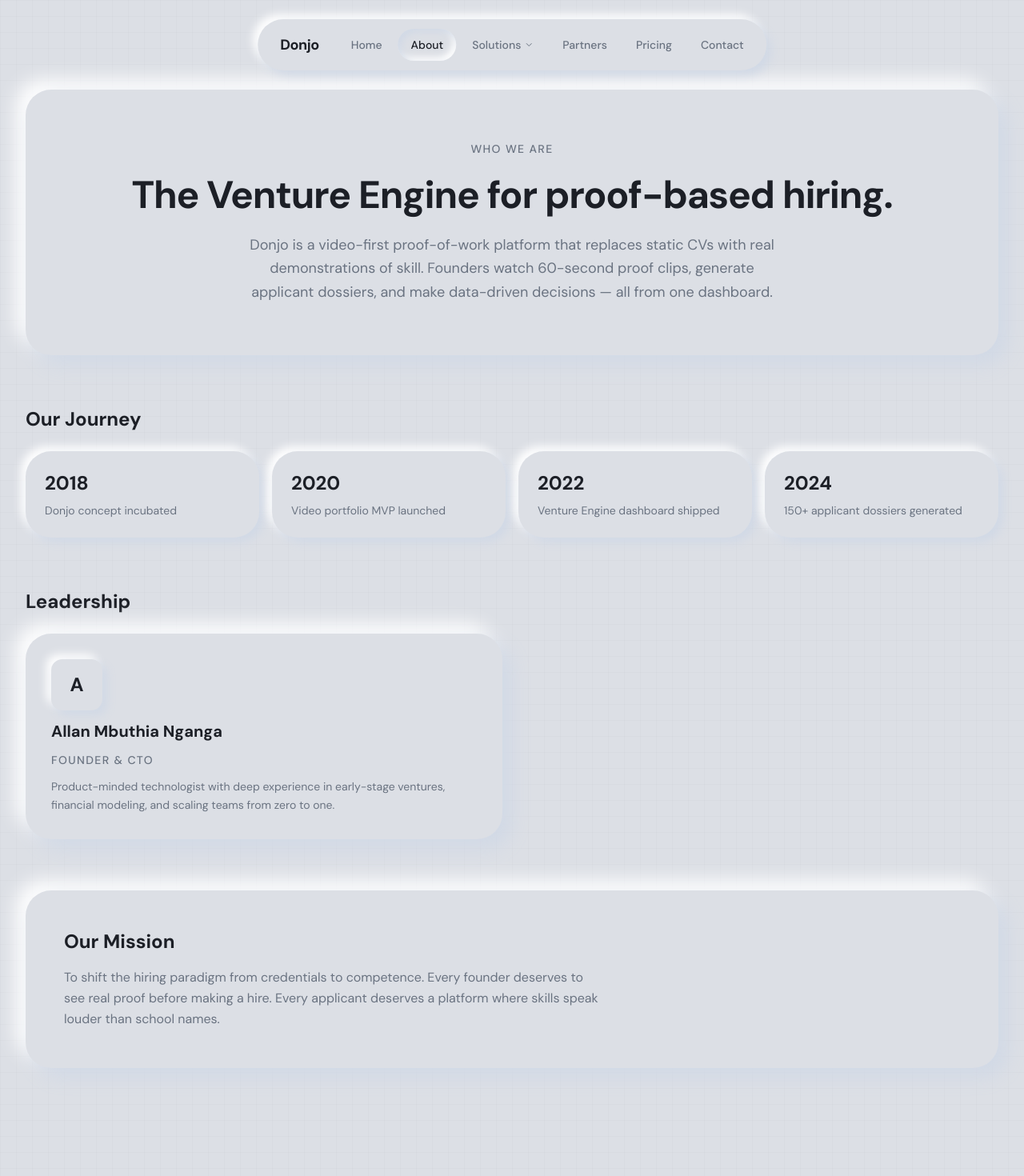
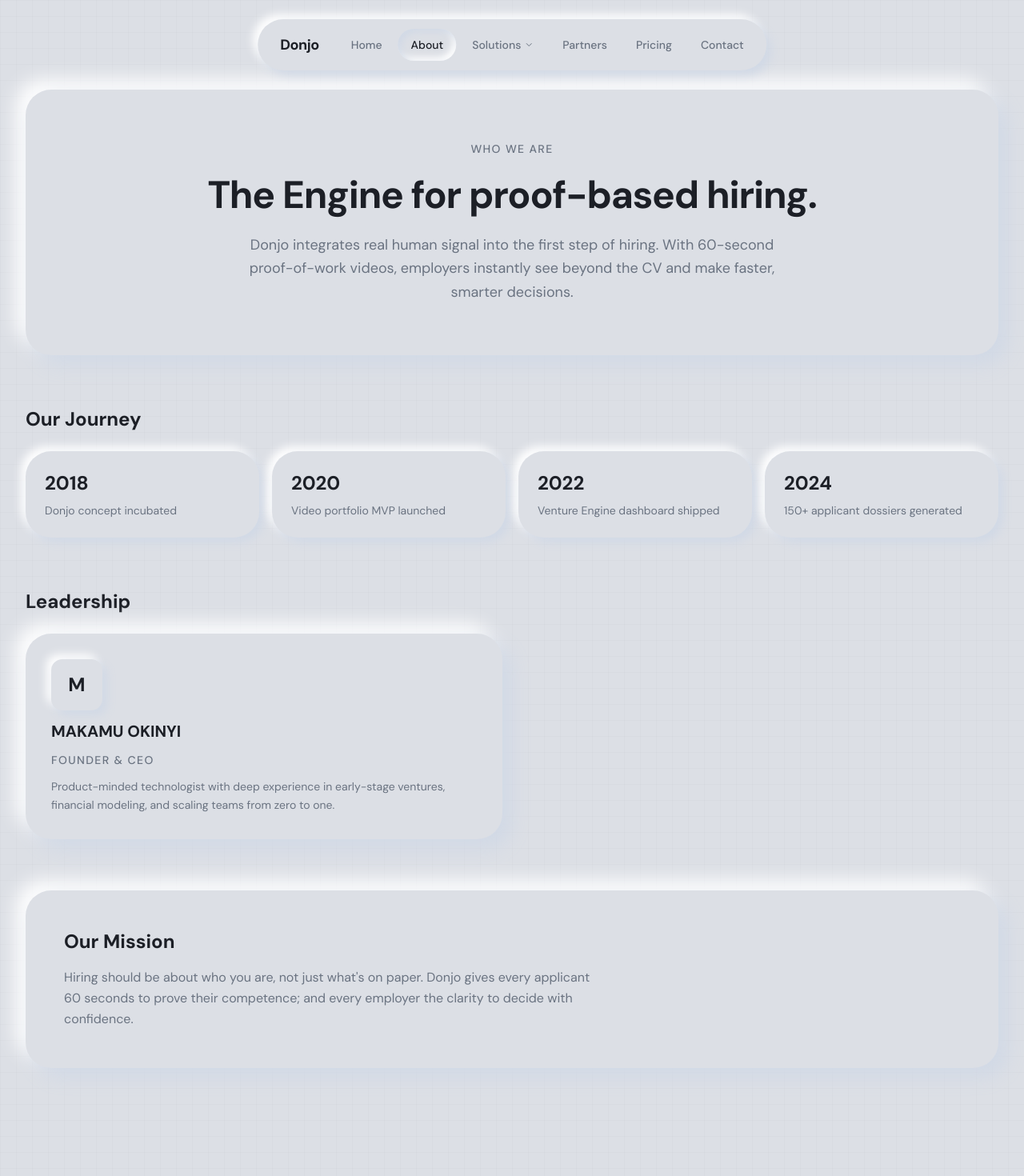
Before and after one commit to makamu-okinyi/donjoafrica.com, a React (Vite) app: page /about in a window 1280 px wide. Shown: the top 1470 px of the page at 80% size. Built offline with nearby package versions, Linux system fonts and the light colour scheme; the HTML template or start-up script is replaced by a standard one.

Commit message:
Revise About page content for clarity and impact
Updated the About page to enhance clarity and focus on the platform's value proposition.

```diff
--- a/src/pages/About.tsx
+++ b/src/pages/About.tsx
@@ -6,7 +6,7 @@ const milestones = [
 ];
 
 const team = [
-  { name: "Allan Mbuthia Nganga", role: "Founder & CTO", bio: "Product-minded technologist with deep experience in early-stage ventures, financial modeling, and scaling teams from zero to one." },
+  { name: "MAKAMU OKINYI", role: "Founder & CEO", bio: "Product-minded technologist with deep experience in early-stage ventures, financial modeling, and scaling teams from zero to one." },
 ];
 
 const About = () => {
@@ -15,10 +15,11 @@ const About = () => {
       <section className="neo-extruded p-6 sm:p-12 lg:p-16 text-center space-y-6">
         <p className="text-sm font-medium text-muted-foreground uppercase tracking-widest">Who We Are</p>
         <h1 className="text-3xl sm:text-5xl font-bold text-foreground leading-[1.1] tracking-tight">
-          The Venture Engine for proof-based hiring.
+          The Engine for proof-based hiring.
         </h1>
         <p className="text-lg text-muted-foreground leading-relaxed max-w-2xl mx-auto">
-          Donjo is a video-first proof-of-work platform that replaces static CVs with real demonstrations of skill. Founders watch 60-second proof clips, generate applicant dossiers, and make data-driven decisions — all from one dashboard.
+        Donjo integrates real human signal into the first step of hiring.
+With 60-second proof-of-work videos, employers instantly see beyond the CV and make faster, smarter decisions.
         </p>
       </section>
 
@@ -53,7 +54,7 @@ const About = () => {
       <section className="neo-extruded p-6 sm:p-12 space-y-4">
         <h2 className="text-2xl font-bold text-foreground">Our Mission</h2>
         <p className="text-muted-foreground leading-relaxed max-w-2xl">
-          To shift the hiring paradigm from credentials to competence. Every founder deserves to see real proof before making a hire. Every applicant deserves a platform where skills speak louder than school names.
+Hiring should be about who you are, not just what's on paper. Donjo gives every applicant 60 seconds to prove their competence; and every employer the clarity to decide with confidence.
         </p>
       </section>
     </div>
```
